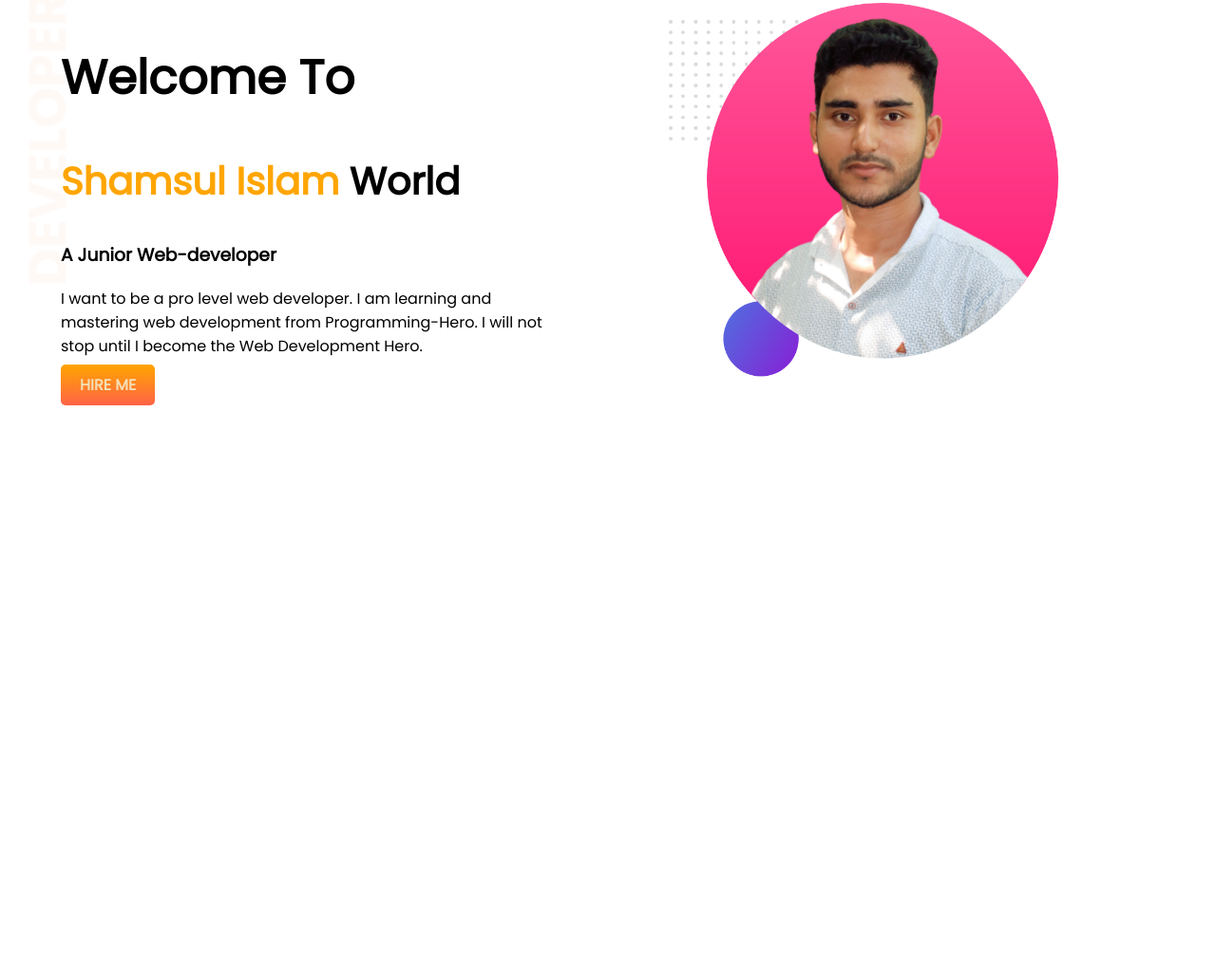
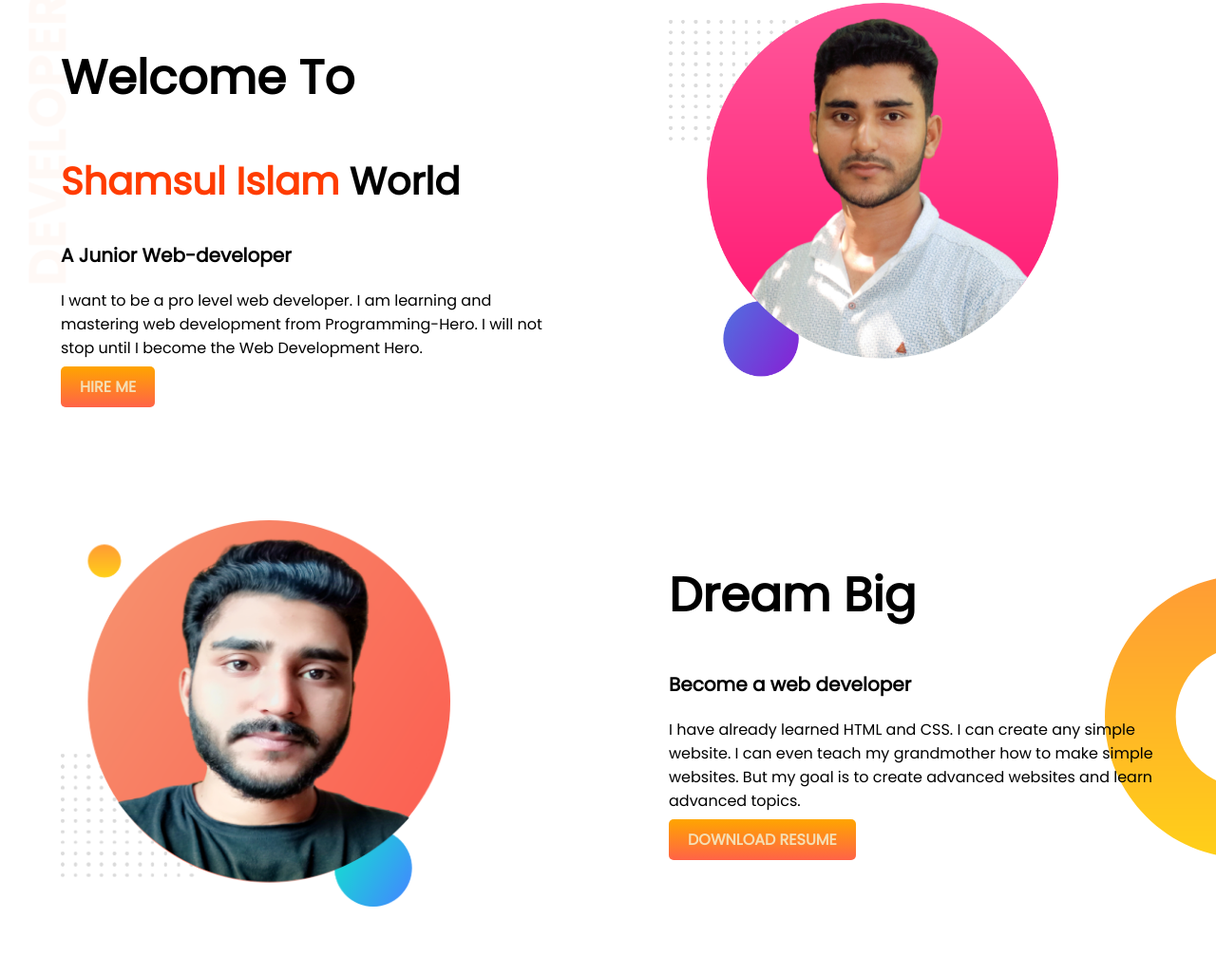
Before and after one commit to shamsuladd07/developer-portfolio, a plain HTML site: page index.html in a window 1280 px wide. Shown: the part 61-1087 px from the top of the page at 95% size. Before the commit the page ends 800 px from the top, so only its background shows below. Drawn offline with Linux system fonts and the light colour scheme.

Commit message:
dream section added

```diff
--- a/index.html
+++ b/index.html
@@ -22,10 +22,22 @@
                 Programming-Hero. I
                 will not stop until I become the Web Development Hero.
             </p>
-            <a class="link-here" target="_blank" href="www.facebook.com">HIRE ME</a>
+            <a class="link-here" target="_blank" href="https://www.facebook.com/">HIRE ME</a>
         </div>
         <div class="half-width">
             <img src="images/my-bg2.png" alt="">
+        </div>
+    </section>
+    <section class="dream-section">
+        <div class="dream-width">
+            <img src="images/my-bg.png" alt="">
+        </div>
+        <div class="dream-width">
+            <h1>Dream Big</h1>
+            <h3>Become a web developer</h3>
+            <p>I have already learned HTML and CSS. I can create any simple website. I can even teach my grandmother how
+                to make simple websites. But my goal is to create advanced websites and learn advanced topics.</p>
+            <a class="link-here" href="">DOWNLOAD RESUME</a>
         </div>
     </section>
 
--- a/style.css
+++ b/style.css
@@ -8,8 +8,11 @@ h1{
 h2{
     font-size: 40px;
 }
+h3{
+    font-size: 20px;
+}
 span{
-    color: orange;
+    color: rgb(255, 60, 0);
 }
 section{
     display: flex;
@@ -33,3 +36,15 @@ section{
     background-image: url(images/top-banner.png);
     background-repeat: no-repeat;
 }
+.dream-width{
+    width: 50%;
+    padding: 5%;
+}
+.dream-width img{
+    width: 80%;
+}
+.dream-section{
+    background-image: url(images/dream-bg.png);
+    background-repeat: no-repeat;
+    background-position: right;
+}
```
